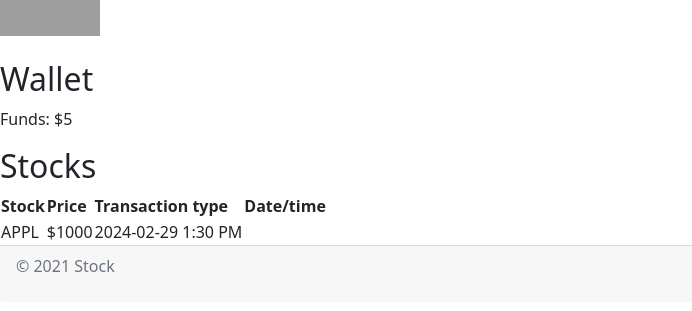
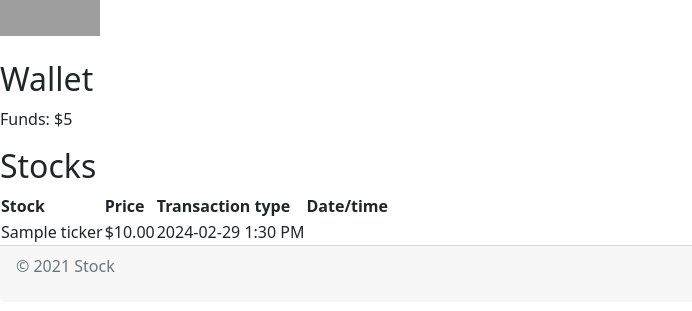
Before and after one commit to Abraca-Daniel/notarealstockmarket, a Flask app: template templates/portfolio.html in a window 1280 px wide. Shown: the part 222-533 px from the top of the page, without its empty margins (0-692 px from the left). Run offline with Flask 3, Linux system fonts and the light colour scheme; the template is opened without the code that fills it: most values are stand-ins (such as "Sample title", 1, 10 or a date in 2020); grey boxes are pictures that could not be loaded.

Commit message:
Add files via upload

```diff
--- a/templates/portfolio.html
+++ b/templates/portfolio.html
@@ -18,11 +18,14 @@
         <th>Transaction type</th>
         <th>Date/time</th>
     </tr>
+    {% for ticker, price in stock_prices.items() %}
     <tr>
-        <td>APPL</td>
-        <td>$1000</td>
+        <td>{{ ticker }}</td>
+        <td>${{ '%.2f' % price}}</td>
         <td>2024-02-29 1:30 PM</td>
     </tr>
+    {% endfor %}
 </table>
 
+
 {% endblock %}
```
